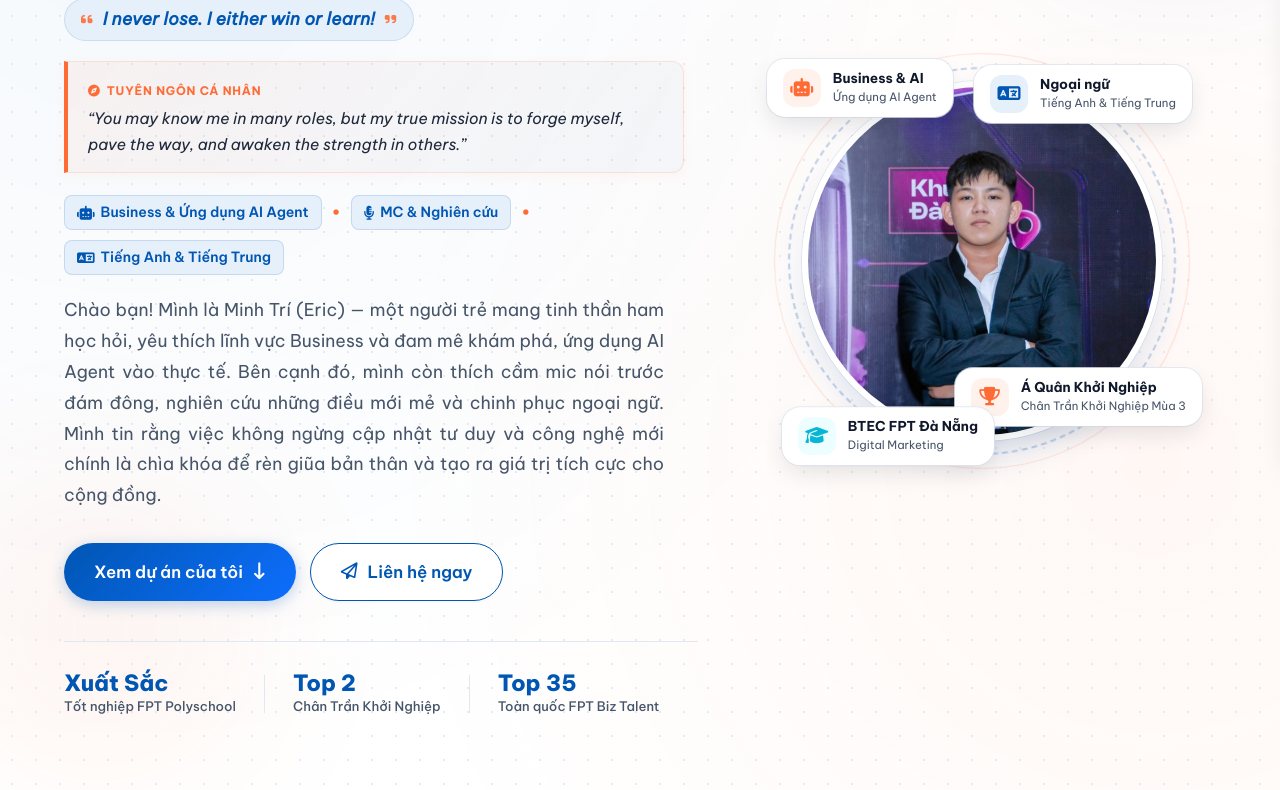
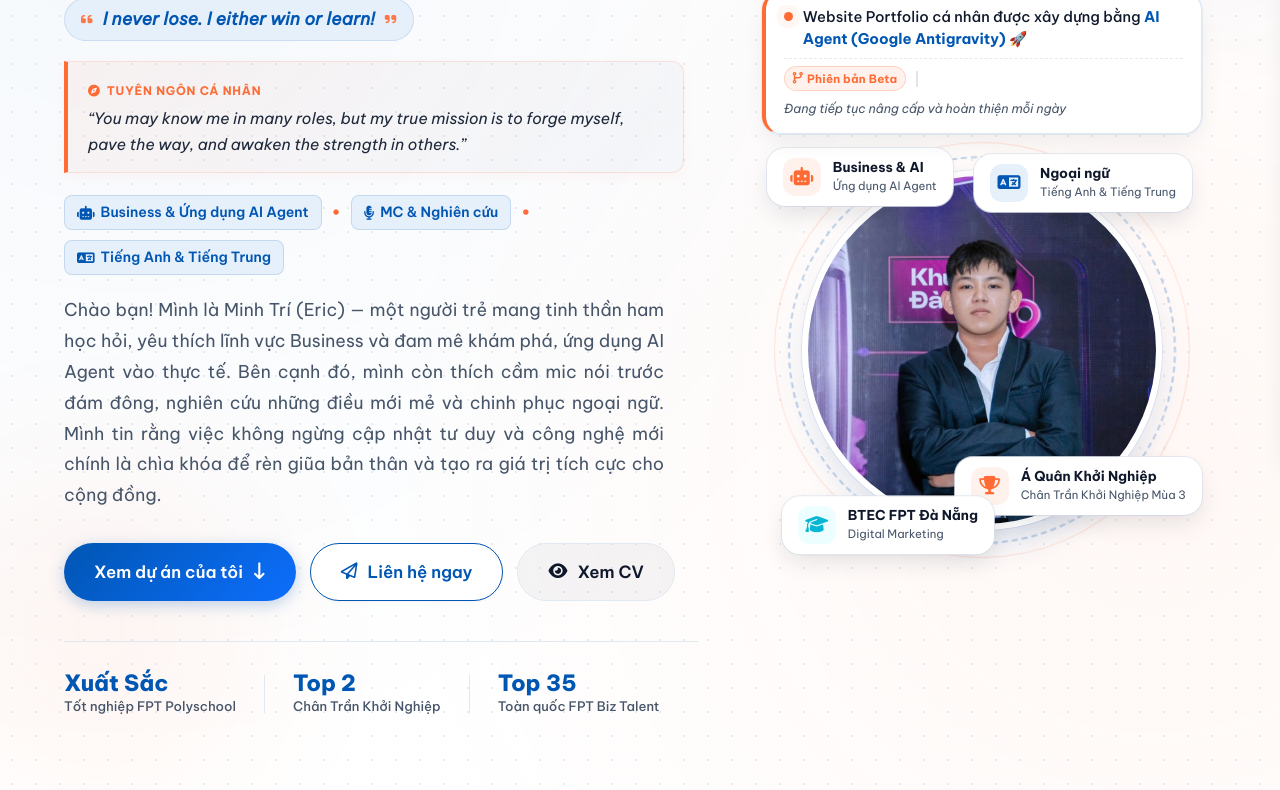
Before and after one commit to dominhtri2206-create/portfolio-minh-tri, a plain HTML site: page index.html in a window 1280 px wide. Shown: the part 332-1122 px from the top of the page. Drawn offline with Linux system fonts and the light colour scheme.

Commit message:
feat: add AI Agent portfolio live status badge and restore CV button

```diff
--- a/index.html
+++ b/index.html
@@ -155,6 +155,10 @@
               <i class="fa-regular fa-paper-plane"></i>
               <span>Liên hệ ngay</span>
             </a>
+            <a href="CV.png" target="_blank" class="btn btn-ghost btn-lg" title="Xem trước bản CV">
+              <i class="fa-solid fa-eye"></i>
+              <span>Xem CV</span>
+            </a>
           </div>
 
           <!-- Quick Metrics / Key Strengths -->
@@ -178,6 +182,23 @@
 
         <!-- Hero Avatar Visual -->
         <div class="hero-visual reveal-right">
+          <!-- Khung thông tin AI Agent Portfolio (Live Status) -->
+          <div class="hero-ai-badge">
+            <div class="ai-badge-content">
+              <div class="ai-badge-row-main">
+                <span class="live-status-dot" aria-hidden="true"></span>
+                <span class="ai-badge-text-main">
+                  Website Portfolio cá nhân được xây dựng bằng <strong>AI Agent (Google Antigravity)</strong> 🚀
+                </span>
+              </div>
+              <div class="ai-badge-row-sub">
+                <span class="ai-beta-tag"><i class="fa-solid fa-code-branch"></i> Phiên bản Beta</span>
+                <span class="ai-sub-separator">|</span>
+                <span class="ai-badge-text-sub">Đang tiếp tục nâng cấp và hoàn thiện mỗi ngày</span>
+              </div>
+            </div>
+          </div>
+
           <div class="avatar-wrapper">
             <!-- Pulsing Rings -->
             <div class="avatar-ring ring-1"></div>
--- a/style.css
+++ b/style.css
@@ -722,8 +722,116 @@ button, input, textarea, select {
 /* Hero Avatar & Visual */
 .hero-visual {
   display: flex;
+  flex-direction: column;
+  align-items: center;
   justify-content: center;
   position: relative;
+  gap: 36px;
+}
+
+/* Khung thông tin AI Agent Portfolio */
+.hero-ai-badge {
+  width: 100%;
+  max-width: 440px;
+  background: rgba(255, 255, 255, 0.95);
+  backdrop-filter: blur(12px);
+  -webkit-backdrop-filter: blur(12px);
+  border: 1px solid rgba(0, 86, 179, 0.14);
+  border-left: 4.5px solid var(--accent-orange);
+  border-radius: var(--radius-lg);
+  padding: 13px 18px;
+  box-shadow: 0 10px 25px -4px rgba(15, 23, 42, 0.08), 0 0 0 1px rgba(226, 232, 240, 0.6);
+  transition: transform var(--transition-fast), box-shadow var(--transition-fast);
+  z-index: 5;
+}
+
+.hero-ai-badge:hover {
+  transform: translateY(-2px);
+  box-shadow: 0 14px 30px -4px rgba(15, 23, 42, 0.12), 0 0 0 1px rgba(255, 107, 53, 0.3);
+}
+
+.ai-badge-content {
+  display: flex;
+  flex-direction: column;
+  gap: 8px;
+}
+
+.ai-badge-row-main {
+  display: flex;
+  align-items: flex-start;
+  gap: 10px;
+}
+
+.live-status-dot {
+  width: 9px;
+  height: 9px;
+  border-radius: 50%;
+  background-color: var(--accent-orange);
+  position: relative;
+  flex-shrink: 0;
+  margin-top: 6px;
+  box-shadow: 0 0 0 0 rgba(255, 107, 53, 0.7);
+  animation: pulseDotOrange 2s infinite;
+}
+
+@keyframes pulseDotOrange {
+  0% {
+    box-shadow: 0 0 0 0 rgba(255, 107, 53, 0.7);
+  }
+  70% {
+    box-shadow: 0 0 0 8px rgba(255, 107, 53, 0);
+  }
+  100% {
+    box-shadow: 0 0 0 0 rgba(255, 107, 53, 0);
+  }
+}
+
+.ai-badge-text-main {
+  font-size: 0.92rem;
+  font-weight: 500;
+  color: var(--text-main);
+  line-height: 1.5;
+}
+
+.ai-badge-text-main strong {
+  color: var(--primary);
+  font-weight: 700;
+}
+
+.ai-badge-row-sub {
+  display: flex;
+  align-items: center;
+  flex-wrap: wrap;
+  gap: 8px;
+  padding-top: 7px;
+  border-top: 1px dashed rgba(226, 232, 240, 0.9);
+  font-size: 0.8rem;
+}
+
+.ai-beta-tag {
+  display: inline-flex;
+  align-items: center;
+  gap: 4px;
+  background: var(--accent-orange-light);
+  color: var(--accent-orange);
+  font-weight: 700;
+  font-size: 0.72rem;
+  padding: 2px 8px;
+  border-radius: var(--radius-full);
+  border: 1px solid rgba(255, 107, 53, 0.25);
+  letter-spacing: 0.2px;
+}
+
+.ai-sub-separator {
+  color: #cbd5e1;
+  font-size: 0.85rem;
+}
+
+.ai-badge-text-sub {
+  font-size: 0.78rem;
+  color: var(--text-muted);
+  font-style: italic;
+  font-weight: 500;
 }
 
 .avatar-wrapper {
@@ -2977,6 +3085,23 @@ textarea.form-control {
     display: none;
   }
 
+  .hero-visual {
+    gap: 22px;
+  }
+
+  .hero-ai-badge {
+    padding: 10px 14px;
+    max-width: 100%;
+  }
+
+  .ai-badge-text-main {
+    font-size: 0.86rem;
+  }
+
+  .ai-badge-text-sub {
+    font-size: 0.74rem;
+  }
+
   .education-card, .about-strengths-card, .skill-group, .contact-details-card, .form-wrapper-card {
     padding: 22px;
   }
```
